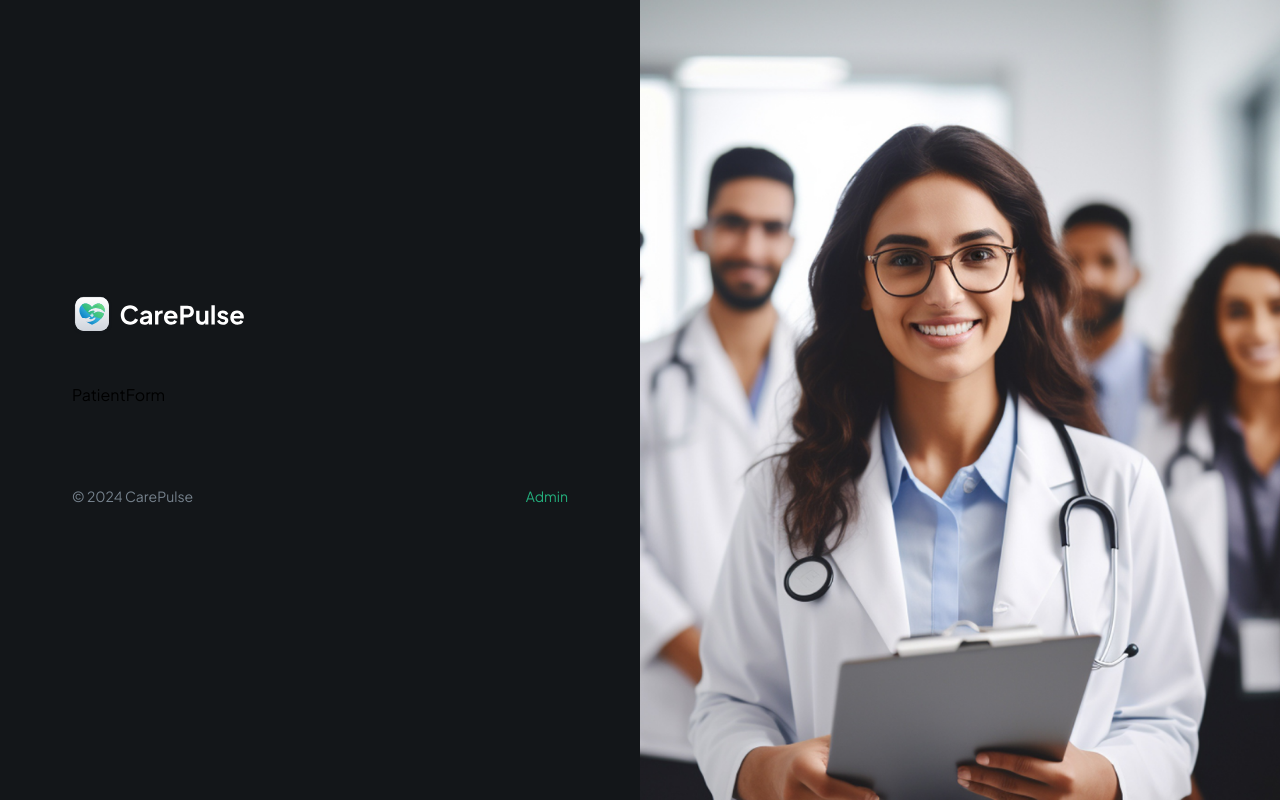
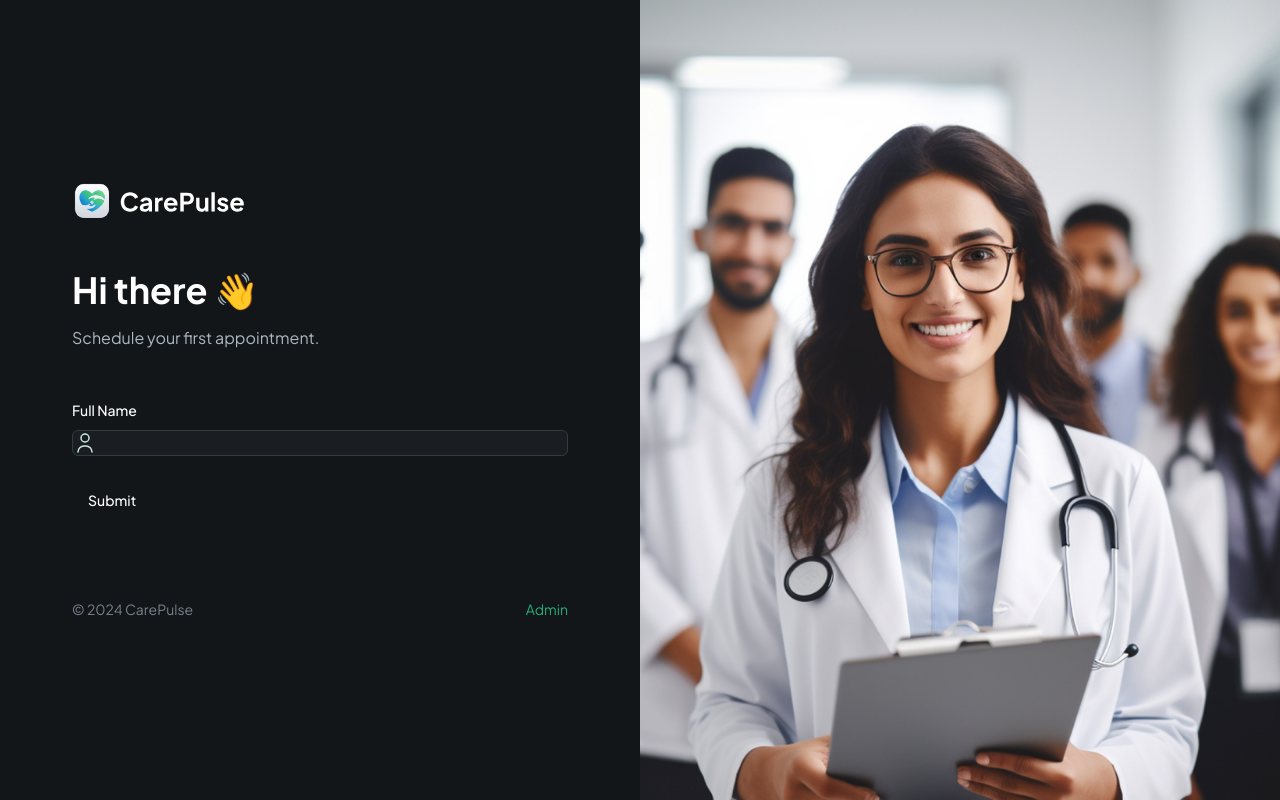
Before and after one commit to ranselorm/carepulse, a Next.js app: page / in a window 1280 px wide. Built offline with nearby package versions, Linux system fonts and the light colour scheme.

Commit message:
Add custom form field

```diff
--- a/app/layout.tsx
+++ b/app/layout.tsx
@@ -30,7 +30,7 @@ export default function RootLayout({
       >
         <ThemeProvider
           attribute="class"
-          defaultTheme="system"
+          defaultTheme="dark"
           enableSystem
           disableTransitionOnChange
         >
--- /dev/null
+++ b/components/CustomFormField.tsx
@@ -0,0 +1,83 @@
+import React from "react";
+import {
+  Form,
+  FormControl,
+  FormDescription,
+  FormField,
+  FormItem,
+  FormLabel,
+  FormMessage,
+} from "@/components/ui/form";
+import { Input } from "@/components/ui/input";
+import { Control } from "react-hook-form";
+import { FormFieldType } from "./forms/PatientForm";
+import Image from "next/image";
+
+interface CustomProps {
+  control: Control<any>;
+  fieldType: FormFieldType;
+  name: string;
+  label?: string;
+  placeHolder?: string;
+  iconSrc?: string;
+  iconAlt?: string;
+  disabled?: boolean;
+  dateFormat?: string;
+  showTimeSelect?: boolean;
+  children?: React.ReactNode;
+  renderSkeleton?: (filed: any) => React.ReactNode;
+}
+
+const RenderField = ({ field, props }: { field: any; props: CustomProps }) => {
+  const { fieldType, iconSrc, iconAlt } = props;
+
+  switch (fieldType) {
+    case FormFieldType.INPUT:
+      return (
+        <div className="flex rounded-md border border-dark-500 bg-dark-400">
+          {iconSrc && (
+            <Image
+              src={iconSrc}
+              alt={iconAlt || "icon"}
+              width={24}
+              height={24}
+            />
+          )}
+        </div>
+      );
+    case FormFieldType.SELECT:
+      return (
+        <select name="" id="">
+          <option value="">Test1</option>
+          <option value="">Test2</option>
+          <option value="">Test3</option>
+          <option value="">Test4</option>
+        </select>
+      );
+
+    default:
+      break;
+  }
+};
+
+const CustomFormField = (props: CustomProps) => {
+  const { control, fieldType, name, label, placeHolder, iconSrc, iconAlt } =
+    props;
+  return (
+    <FormField
+      control={control}
+      name={name}
+      render={({ field }) => (
+        <FormItem className="flex-1">
+          {fieldType !== FormFieldType.CHECKBOX && label && (
+            <FormLabel>{label}</FormLabel>
+          )}
+          <RenderField props={props} field={field} />
+          <FormMessage className="shad-error" />
+        </FormItem>
+      )}
+    />
+  );
+};
+
+export default CustomFormField;
--- a/components/forms/PatientForm.tsx
+++ b/components/forms/PatientForm.tsx
@@ -2,6 +2,19 @@
 import { zodResolver } from "@hookform/resolvers/zod";
 import { useForm } from "react-hook-form";
 import { z } from "zod";
+import { Button } from "@/components/ui/button";
+import { Form } from "@/components/ui/form";
+import CustomFormField from "../CustomFormField";
+
+export enum FormFieldType {
+  INPUT = "input",
+  CHECKBOX = "checkbox",
+  TEXTAREA = "textarea",
+  PHONE_INPUT = "phoneInput",
+  SELECT = "select",
+  DATEPICKER = "datepicker",
+  SKELETON = "skeleton",
+}
 
 const formSchema = z.object({
   username: z.string().min(2, {
@@ -10,7 +23,6 @@ const formSchema = z.object({
 });
 
 const PatientForm = () => {
-  // 1. Define your form.
   const form = useForm<z.infer<typeof formSchema>>({
     resolver: zodResolver(formSchema),
     defaultValues: {
@@ -18,11 +30,28 @@ const PatientForm = () => {
     },
   });
 
-  // 2. Define a submit handler.
   function onSubmit(values: z.infer<typeof formSchema>) {
     console.log(values);
   }
-  return <div>PatientForm</div>;
+  return (
+    <Form {...form}>
+      <form onSubmit={form.handleSubmit(onSubmit)} className="space-y-6 flex-1">
+        <section className="mb-12 space-y-4">
+          <h1 className="header">Hi there 👋</h1>
+          <p className="text-dark-700">Schedule your first appointment.</p>
+        </section>
+        <CustomFormField
+          control={form.control}
+          fieldType={FormFieldType.INPUT}
+          name="name"
+          label="Full Name"
+          placeHolder="John Doe"
+          iconSrc="/assets/icons/user.svg"
+        />
+        <Button type="submit">Submit</Button>
+      </form>
+    </Form>
+  );
 };
 
 export default PatientForm;
--- /dev/null
+++ b/components/ui/input.tsx
@@ -0,0 +1,25 @@
+import * as React from "react"
+
+import { cn } from "@/lib/utils"
+
+export interface InputProps
+  extends React.InputHTMLAttributes<HTMLInputElement> {}
+
+const Input = React.forwardRef<HTMLInputElement, InputProps>(
+  ({ className, type, ...props }, ref) => {
+    return (
+      <input
+        type={type}
+        className={cn(
+          "flex h-10 w-full rounded-md border border-input bg-background px-3 py-2 text-sm ring-offset-background file:border-0 file:bg-transparent file:text-sm file:font-medium placeholder:text-muted-foreground focus-visible:outline-none focus-visible:ring-2 focus-visible:ring-ring focus-visible:ring-offset-2 disabled:cursor-not-allowed disabled:opacity-50",
+          className
+        )}
+        ref={ref}
+        {...props}
+      />
+    )
+  }
+)
+Input.displayName = "Input"
+
+export { Input }
```
